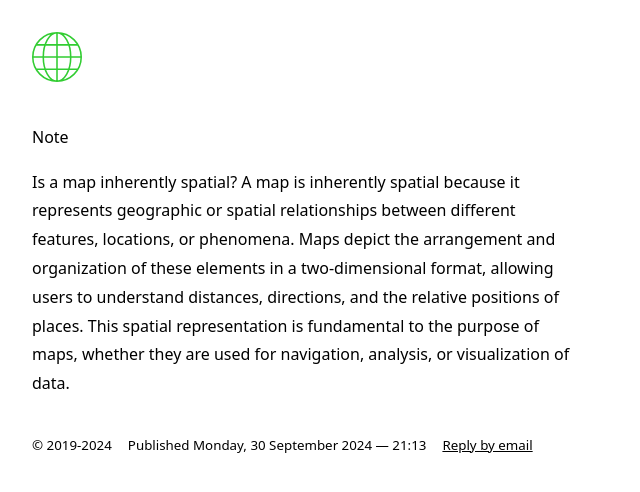
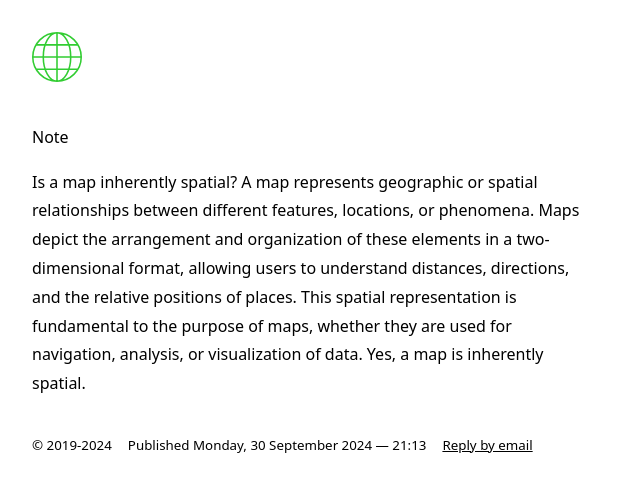
Before and after one commit to gerhardlanz/gerhardla.nz, a Jekyll site: the page built from _notes/2024-09-30-is-a-map-inherently-spatial.md, in a window 1280 px wide. Shown: the top 492 px of the page, without its empty margins (0-640 px from the left). Built offline with Jekyll 4.4.1, drawn with Linux system fonts in a browser that asks for light colours.

Commit message:
fix: clarify wording in spatial map note

```diff
--- a/_notes/2024-09-30-is-a-map-inherently-spatial.md
+++ b/_notes/2024-09-30-is-a-map-inherently-spatial.md
@@ -3,4 +3,4 @@ layout: note
 date: 2024-09-30 21:13
 ---
 
-Is a map inherently spatial? A map is inherently spatial because it represents geographic or spatial relationships between different features, locations, or phenomena. Maps depict the arrangement and organization of these elements in a two-dimensional format, allowing users to understand distances, directions, and the relative positions of places. This spatial representation is fundamental to the purpose of maps, whether they are used for navigation, analysis, or visualization of data.
+Is a map inherently spatial? A map represents geographic or spatial relationships between different features, locations, or phenomena. Maps depict the arrangement and organization of these elements in a two-dimensional format, allowing users to understand distances, directions, and the relative positions of places. This spatial representation is fundamental to the purpose of maps, whether they are used for navigation, analysis, or visualization of data. Yes, a map is inherently spatial.
```
